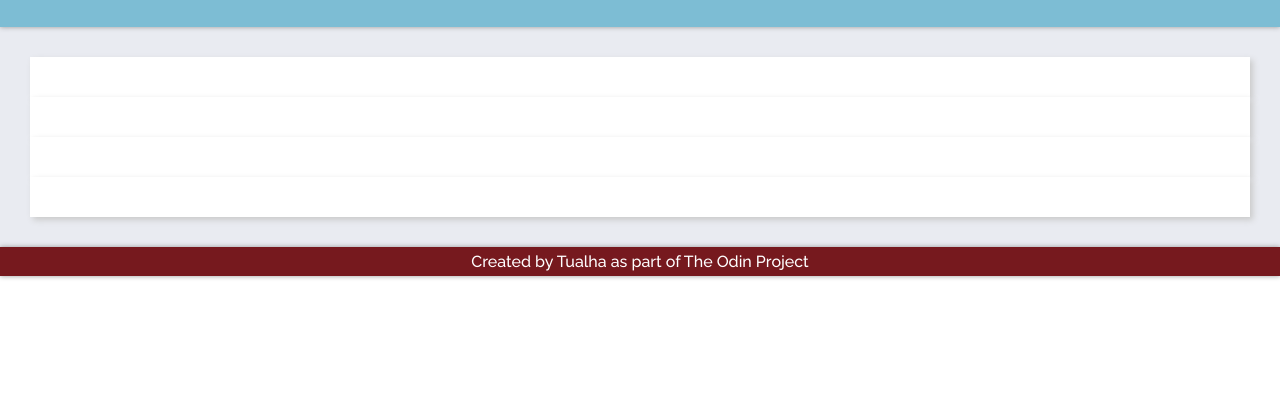
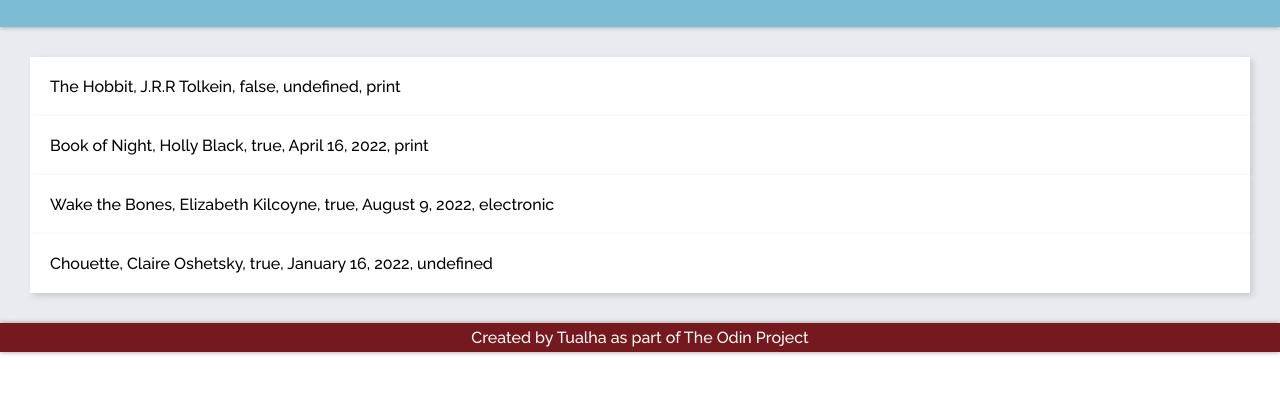
Before and after one commit to mwetta/library, a plain HTML site: page index.html in a window 1280 px wide. Shown: the part 124-518 px from the top of the page. Drawn offline with Linux system fonts and the light colour scheme.

Commit message:
Write book info to HTML

```diff
--- a/index.html
+++ b/index.html
@@ -51,7 +51,7 @@
                                     <input type="text" id="length" name="length">
                                 </li>
                                 <li>
-                                    <lable for="read">Read?</label><br />
+                                    <lable for="read">Have you already read this book?</label><br />
                                         <input type="checkbox" id="read" name="read">
                                 </li>
                                 <li><label for="date">Date Read</label><br />
--- a/script.js
+++ b/script.js
@@ -4,6 +4,7 @@ let btn = document.getElementById("myBtn");
 let span = document.getElementsByClassName("close")[0];
 let cancel = document.querySelector('.cancel');
 let library = document.querySelector('.library');
+
 // Define library intialization
 let myLibrary = [
     { title: 'The Hobbit', author: 'J.R.R Tolkein', pages: '295', read: false, readDate: undefined, media: 'print'},
@@ -11,7 +12,6 @@ let myLibrary = [
     { title: 'Wake the Bones', author: 'Elizabeth Kilcoyne', pages: '314', read: true, readDate: 'August 9, 2022', media: 'electronic'},
     { title: 'Chouette', author: 'Claire Oshetsky', length: '6 hours and 42 minutes', read: true, readDate: 'January 16, 2022'},
 ];
-
 
 writeLibrary(myLibrary);
 
@@ -59,13 +59,27 @@ function writeLibrary(myLibrary) {
     for (let i = 0; i < myLibrary.length; i++) {
         console.log(myLibrary.length);
         let card = document.createElement('div');
-        card.setAttribute('id', `column-${i}`);
+        card.setAttribute('data-index-number', `book-${i}`); // use this later to reference the element
         card.classList.add('card');
         library.appendChild(card);
+        writeBookInfo(i);
     }
 }
 
-
+function writeBookInfo(bookIndex) {
+    let book = document.querySelector(`.card[data-index-number=book-${bookIndex}]`);
+    let title = myLibrary[bookIndex].title
+    let author = myLibrary[bookIndex].author
+    let read = myLibrary[bookIndex].read
+    let readDate = myLibrary[bookIndex].readDate
+    let media = myLibrary[bookIndex].media
+    if (media === 'print' || media === 'electronic') {
+        let pages = myLibrary[bookIndex].pages
+    } else {
+        let length = myLibrary[bookIndex].length
+    }
+    book.textContent = `${title}, ${author}, ${read}, ${readDate}, ${media}`;
+}
 
 // Constructor
 function Book() {
@@ -78,7 +92,6 @@ function Book() {
 }
 
 function addBookToLibrary() {
-
     // create new book object
         // fields taken from form values
         // add to myLibrary
```
